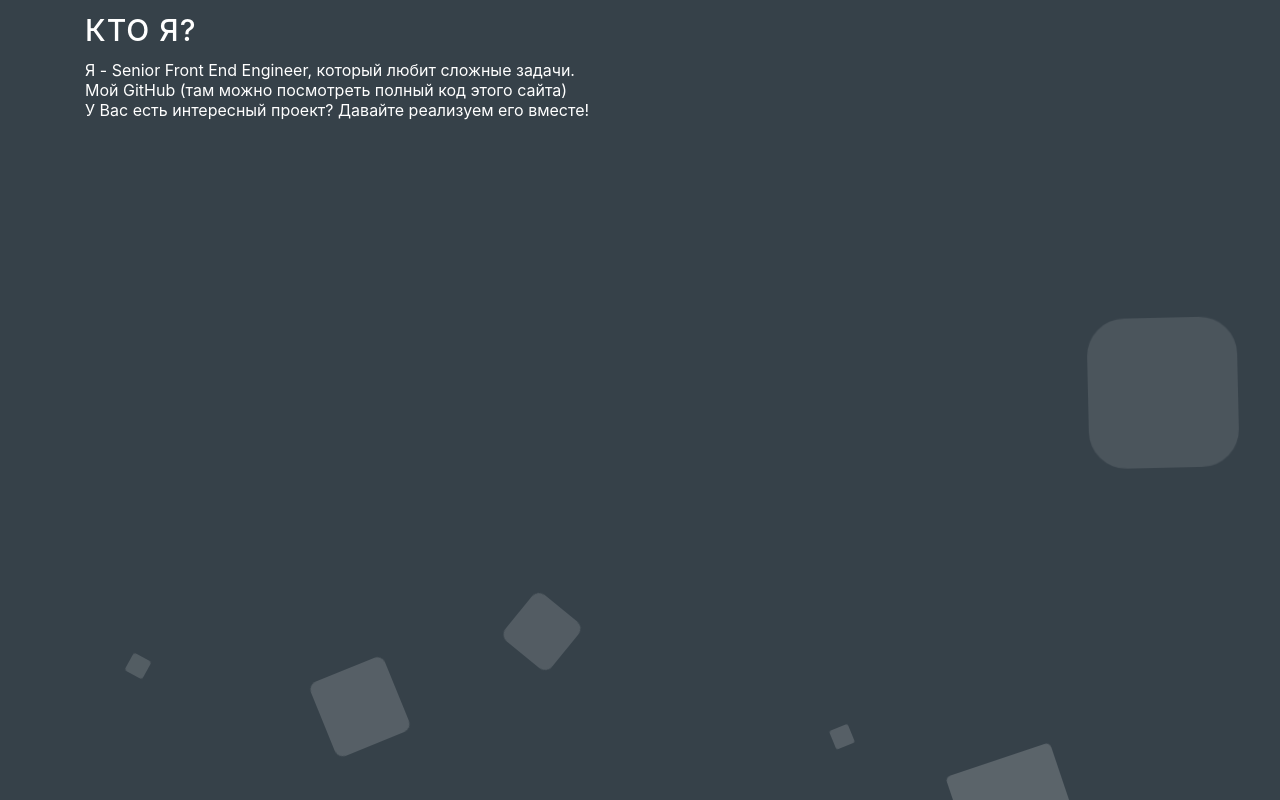
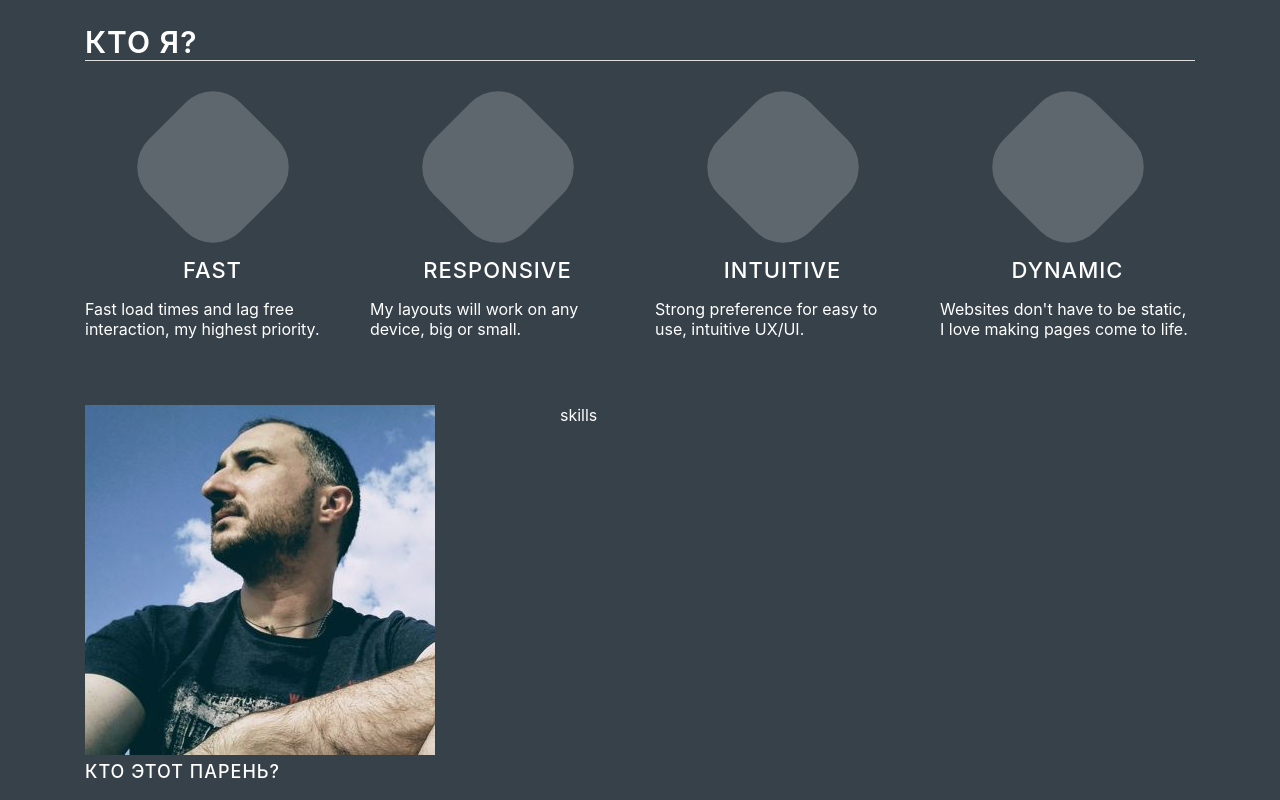
Before and after one commit to ilirius/my-site, a React (Create React App) app: page /about in a window 1280 px wide. Built offline with nearby package versions, Linux system fonts and the light colour scheme.

Commit message:
Минимальный прототип страницы "  "

```diff
--- a/public/locales/ru/translation.json
+++ b/public/locales/ru/translation.json
@@ -19,8 +19,8 @@
     "description": "",
     "pageHeader": "Кто я?",
     "article": {
-      "part1": "Я - Senior Front End Engineer, который любит сложные задачи.",
-      "part2": "Мой GitHub (там можно посмотреть полный код этого сайта)"
+      "part1": "Я - Front-End Developer из Санкт-Петербурга, Россия.",
+      "part2": "Серьезно увлекаюсь эффектами пользовательского интерфейса, анимацией и созданием интуитивно понятного, динамичного пользовательского интерфейса, а так же люблю интересные и сложные задачи."
     },
     "article3": {
       "part1": "У Вас есть интересный проект? Давайте реализуем его вместе!"
--- a/src/pages/About.js
+++ b/src/pages/About.js
@@ -3,7 +3,9 @@ import cx from "classnames";
 import { Container, Row, Col } from "react-grid-system";
 import { useTranslation } from "react-i18next";
 
-import styles from "styles/about.module.css";
+import avatars from "assets/jpg/61w3aNNXTww-350.jpg";
+
+import "styles/about.background.scss";
 import "styles/about.css";
 
 const LayoutBackground = lazy(() => import("components/LayoutBackground"));
@@ -19,44 +21,60 @@ function About() {
     <>
       <Suspense fallback={<div>Loading...</div>}>
         <LayoutBackground>
-          <div className={cx("app-background", styles.background)}>
-            <ul className={styles.circles}>
-              <li></li>
-              <li></li>
-              <li></li>
-              <li></li>
-              <li></li>
-              <li></li>
-              <li></li>
-              <li></li>
-              <li></li>
-              <li></li>
+          <div className={cx("app-background", "bg-about")}>
+            <ul className="circles">
+              {new Array(25).fill(1).map((i, k) => (
+                <li key={k}></li>
+              ))}
             </ul>
           </div>
         </LayoutBackground>
       </Suspense>
       {/* <Container fluid> */}
       <Container>
-        <h1>{t("about.pageHeader")}</h1>
-        <article>
+        <h1 className="block-title">{t("about.pageHeader")}</h1>
         <Row>
-            <Col>{t("about.article.part1")}</Col>
-          </Row>
-        </article>
-        <article>
+          <Col xl={6} lg={6} md={6} sm={12} xs={12}>
             <Row>
-            <Col>
-              <a href="https://github.com/ilirius/" target="_blank" rel="noreferrer">
-                {t("about.article.part2")}
-              </a>
+              <Col xl={6} lg={6} md={6} sm={6} xs={12} className="label-wrap">
+                <div className="label-box" />
+                <h2>Fast</h2>
+                <p>Fast load times and lag free interaction, my highest priority.</p>
+              </Col>
+              <Col xl={6} lg={6} md={6} sm={6} xs={12} className="label-wrap">
+                <div className="label-box" />
+                <h2>Responsive</h2>
+                <p>My layouts will work on any device, big or small.</p>
               </Col>
             </Row>
-        </article>
-        <article>
+          </Col>
+          <Col xl={6} lg={6} md={6} sm={12} xs={12}>
             <Row>
-            <Col>{t("about.article3.part1")}</Col>
+              <Col xl={6} lg={6} md={6} sm={6} xs={12} className="label-wrap">
+                <div className="label-box" />
+                <h2>Intuitive</h2>
+                <p>Strong preference for easy to use, intuitive UX/UI.</p>
+              </Col>
+              <Col xl={6} lg={6} md={6} sm={6} xs={12} className="label-wrap">
+                <div className="label-box" />
+                <h2>Dynamic</h2>
+                <p>Websites don't have to be static, I love making pages come to life.</p>
+              </Col>
             </Row>
-        </article>
+          </Col>
+        </Row>
+        <Row className="skills-wrapper">
+          <Col xs={5} md={5}>
+            <img src={avatars} alt="Avatars" />
+            <h3>Кто этот парень?</h3>
+            {/* Who's this guy? */}
+            <p>{t("about.article.part1")}</p>
+            <p>{t("about.article.part2")}</p>
+          </Col>
+          <Col xs={7} md={7}>
+            skills
+          </Col>
+        </Row>
       </Container>
     </>
   );
--- a/src/pages/Contact.js
+++ b/src/pages/Contact.js
@@ -1,7 +1,40 @@
-import React from "react";
+import { Suspense, lazy, memo, useEffect } from "react";
+import { useTranslation } from "react-i18next";
+import { Container, Row, Col } from "react-grid-system";
+import cx from "classnames";
+
+import "styles/contact.background.scss";
+
+const LayoutBackground = lazy(() => import("components/LayoutBackground"));
 
 function Contact() {
-  return <>Contact</>;
+  const { t } = useTranslation();
+
+  useEffect(() => {
+    document.title = t("contact.title");
+  }, [t]);
+
+  return (
+    <>
+      <Suspense fallback={<div>Loading...</div>}>
+        <LayoutBackground>
+          <div className={cx("app-background", "bg-contact")}>
+            {new Array(100).fill(1).map((i, k) => (
+              <div className="div1" key={k} />
+            ))}
+          </div>
+        </LayoutBackground>
+      </Suspense>
+      <Container>
+        <h1 className="block-title">{t("contact.pageHeader")}</h1>
+        <article>
+          <Row>
+            <Col>1</Col>
+          </Row>
+        </article>
+      </Container>
+    </>
+  );
 }
 
-export default React.memo(Contact);
+export default memo(Contact);
--- a/src/pages/Home.js
+++ b/src/pages/Home.js
@@ -45,7 +45,7 @@ function Home() {
                   <span>Hi, I'm</span> Ivan Gavrilov
                 </Trans>
               </h1>
-              <h2>Designer &amp; Developer</h2>
+              <h2>Front-End Developer</h2>
             </div>
           </div>
           <div className={styles.menu_blocks}>
--- /dev/null
+++ b/src/styles/about.background.scss
@@ -0,0 +1,54 @@
+.bg-about {
+  /* background: #4e54c8; */
+  /* background: -webkit-linear-gradient(to left, #8f94fb, #4e54c8); */
+  background-color: #364149;
+  width: 100%;
+  height: 100vh;
+}
+
+.circles {
+  position: absolute;
+  top: 0;
+  left: 0;
+  width: 100%;
+  height: 100%;
+  overflow: hidden;
+}
+
+.circles li {
+  position: absolute;
+  display: block;
+  list-style: none;
+  width: 20px;
+  height: 20px;
+  background-color: rgba(255, 255, 255, 0.2);
+  animation: animate 25s linear infinite;
+  bottom: -300px;
+}
+
+@for $i from 1 through 30 {
+  $size: 25 + random($i * random(10));
+  .circles li:nth-child(#{$i}) {
+    left: random($i * random(15)) + vw;
+    width: $size + px;
+    height: $size + px;
+    animation-delay: random(5 + $i) + s;
+    @if $i % 3 {
+      animation-duration: 12 + random(33) + s;
+    }
+  }
+}
+
+@keyframes animate {
+  0% {
+    transform: translateY(0) rotate(0deg);
+    opacity: 1;
+    border-radius: 0;
+  }
+
+  100% {
+    transform: translateY(-90vh) rotate(720deg);
+    opacity: 0;
+    border-radius: 50%;
+  }
+}
--- a/src/styles/about.css
+++ b/src/styles/about.css
@@ -1,75 +1,29 @@
-.container {
-  color: aliceblue;
-  display: flex;
-  overflow-x: hidden;
+.block-title {
+  /* font-size: 24px; */
+  text-transform: uppercase;
+  /* color: #333; */
+  border-bottom: 1px solid #ddd;
+  margin-bottom: 1rem;
+  margin-top: 1.5rem;
+  font-weight: 600;
+  line-height: 1.2;
 }
 
-.left-blok {
-  /* flex-grow: 0.5; */
-  background-color: rgba(255, 255, 255, 0.116);
-  position: relative;
-  transform: matrix(1, 0, -0.08715, 0.99619, 0, 0);
-  left: -192px;
-  width: calc(50% + 192px);
-  /* animation: all 3s ease-in-out; */
-  box-shadow: rgba(0, 0, 0, 0.15) 1.95px 1.95px 2.6px;
-  /* animation: slideount 0.25s ease-out; */
-  transition: all 0.5s 0.1s ease-in;
+.label-wrap {
+  justify-content: center;
+  display: flex;
+  flex-direction: column;
+  align-items: center;
 }
 
-.left-blok:hover {
-  /* animation: slidein 0.25s ease-in; */
-  width: calc(58% + 192px);
+.label-box {
+  width: 130px;
+  height: 130px;
+  background-color: rgba(255, 255, 255, 0.2);
+  border-radius: 30%;
+  transform: rotate(45deg);
+  margin: 25px;
 }
-
-.left-blok > * {
-  transform: 0 0;
-  position: relative;
-  top: 0;
-  left: 0;
+.skills-wrapper {
+  margin: 50px 0 0 0;
 }
-
-.right-blok {
-  background-color: rgba(0, 0, 0, 0.3);
-  flex-grow: 0.5;
-  position: relative;
-  /* transform: matrix(1, 0, -0.08715, 0.99619, 0, 0); */
-}
-
-.right-blok * {
-}
-
-@keyframes slidein {
-  0% {
-    width: calc(50% + 192px);
-  }
-  25% {
-    width: calc(57.5% + 192px);
-  }
-  50% {
-    width: calc(65% + 192px);
-  }
-  75% {
-    width: calc(72.5% + 192px);
-  }
-  100% {
-    width: calc(80% + 192px);
-  }
-}
-@keyframes slideount {
-  0% {
-    width: calc(80% + 192px);
-  }
-  /* 25% {
-    width: calc(72.5% + 192px);
-  } */
-  50% {
-    width: calc(65% + 192px);
-  }
-  /* 75% {
-    width: calc(57.5% + 192px);
-  } */
-  100% {
-    width: calc(50% + 192px);
-  }
-}
--- a/src/styles/about.module.css
+++ /dev/null
@@ -1,116 +0,0 @@
-.background {
-  /* background: #4e54c8; */
-  /* background: -webkit-linear-gradient(to left, #8f94fb, #4e54c8); */
-  background-color: #364149;
-  width: 100%;
-  height: 100vh;
-}
-
-.circles {
-  position: absolute;
-  top: 0;
-  left: 0;
-  width: 100%;
-  height: 100%;
-  overflow: hidden;
-}
-
-.circles li {
-  position: absolute;
-  display: block;
-  list-style: none;
-  width: 20px;
-  height: 20px;
-  background: rgba(255, 255, 255, 0.2);
-  animation: animate 25s linear infinite;
-  bottom: -150px;
-}
-
-.circles li:nth-child(1) {
-  left: 25%;
-  width: 80px;
-  height: 80px;
-  animation-delay: 0s;
-}
-
-.circles li:nth-child(2) {
-  left: 10%;
-  width: 20px;
-  height: 20px;
-  animation-delay: 2s;
-  animation-duration: 12s;
-}
-
-.circles li:nth-child(3) {
-  left: 70%;
-  width: 20px;
-  height: 20px;
-  animation-delay: 4s;
-}
-
-.circles li:nth-child(4) {
-  left: 40%;
-  width: 60px;
-  height: 60px;
-  animation-delay: 0s;
-  animation-duration: 18s;
-}
-
-.circles li:nth-child(5) {
-  left: 65%;
-  width: 20px;
-  height: 20px;
-  animation-delay: 0s;
-}
-
-.circles li:nth-child(6) {
-  left: 75%;
-  width: 110px;
-  height: 110px;
-  animation-delay: 3s;
-}
-
-.circles li:nth-child(7) {
-  left: 35%;
-  width: 150px;
-  height: 150px;
-  animation-delay: 7s;
-}
-
-.circles li:nth-child(8) {
-  left: 50%;
-  width: 25px;
-  height: 25px;
-  animation-delay: 15s;
-  animation-duration: 45s;
-}
-
-.circles li:nth-child(9) {
-  left: 20%;
-  width: 15px;
-  height: 15px;
-  animation-delay: 2s;
-  animation-duration: 35s;
-}
-
-.circles li:nth-child(10) {
-  left: 85%;
-  width: 150px;
-  height: 150px;
-  animation-delay: 0s;
-  animation-duration: 11s;
-}
-
-@keyframes animate {
-  0% {
-    transform: translateY(0) rotate(0deg);
-    opacity: 1;
-    border-radius: 0;
-  }
-
-  100% {
-    transform: translateY(-1000px) rotate(720deg);
-    opacity: 0;
-    border-radius: 50%;
-  }
-}
--- /dev/null
+++ b/src/styles/contact.background.scss
@@ -0,0 +1,32 @@
+.bg-contact {
+  background: #364149;
+}
+
+@for $i from 1 through 100 {
+  .div1:nth-child(#{$i}) {
+    position: absolute;
+    transform-style: preserve-3d;
+    perspective: random($i) + px;
+    perspective-origin: -50% random($i) + "px" 200px;
+    transform-origin: "-" + random($i) + "%" 100% 200px;
+    left: random($i + 50) + vw;
+    top: random($i + 50) + vh;
+    opacity: 0.5;
+    box-shadow: 0px 0px 30px random($i) - 10 + px rgb(random(255), random(255), random(255));
+    transition: box-shadow 5s ease-in-out;
+    animation: 10 + random(30) + s crazyBorders ease-in-out infinite;
+  }
+
+  @keyframes crazyBorders {
+    0%,
+    100% {
+      transform: rotate(0deg);
+    }
+    50% {
+      transform: rotate(random(1000 + $i) + deg) translateX(random($i) + vw);
+    }
+    75% {
+      transform: rotateY(random($i) + deg);
+    }
+  }
+}
--- a/src/styles/home.module.css
+++ b/src/styles/home.module.css
@@ -112,6 +112,11 @@ h6 {
 
 .dark .block_decoration {
   border: 1px solid rgba(51, 51, 51, 0.4);
+}
+
+.empty,
+.empty_2 {
+  transition: all 0.5s;
 }
 
 .empty {
```
Also changed, not shown: src/assets/jpg/61w3aNNXTww-1024.jpg (added), src/assets/jpg/61w3aNNXTww-350.jpg (added). Lines whose indentation alone changed are shown as unchanged.
